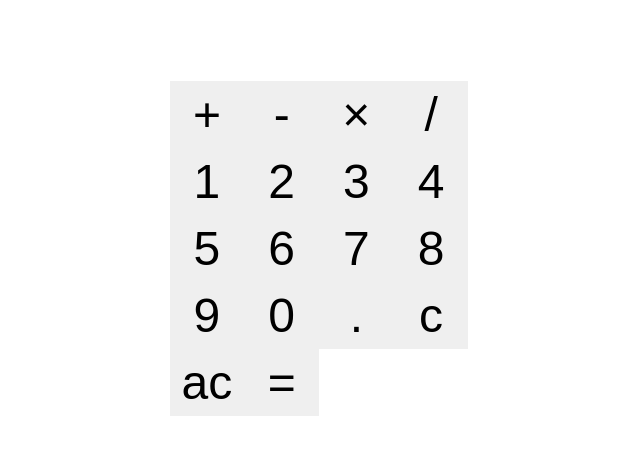
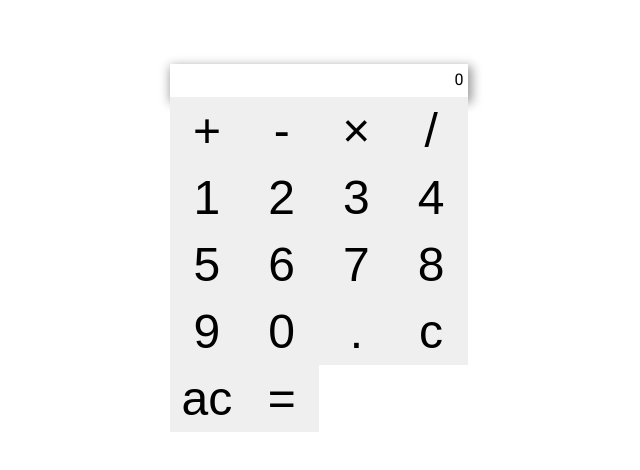
Before and after one commit to FluffyderDelphin/Calculator, a plain HTML site: page index.html in a window 1280 px wide. Shown: the part 152-622 px from the top of the page, without its empty margins (321-961 px from the left). Drawn offline with Linux system fonts and the light colour scheme.

Commit message:
added properties to the  calculator display

```diff
--- a/css/style.css
+++ b/css/style.css
@@ -32,3 +32,9 @@ body{
 
 
 }
+.calulator_display{
+    width: 100%;
+    text-align: right;
+    box-shadow: 2px 4px 10px 2px rgba(0, 0, 0, 0.4);
+    padding: 5px;
+}
```
Also changed, not shown: index.html (+2 -1 lines).
